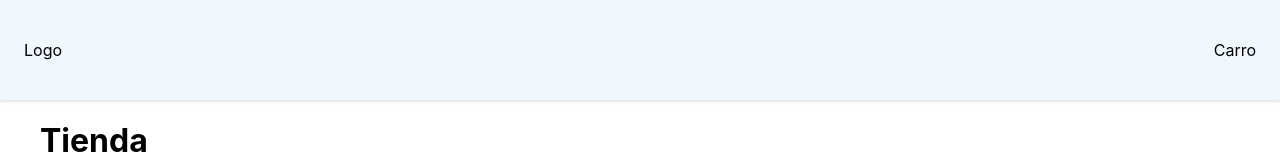
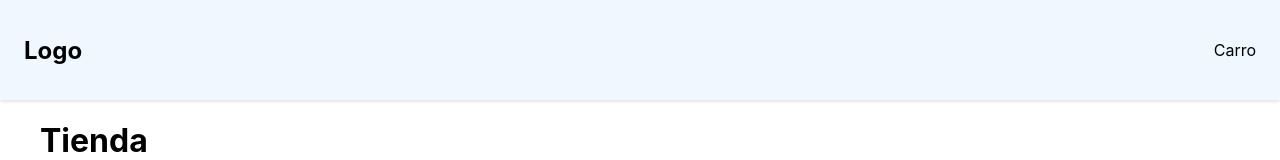
Before and after one commit to diegofernandoalayon/carro-compra, a React (Create React App) app: page / in a window 1280 px wide. Shown: the top 160 px of the page. Built offline with nearby package versions, Linux system fonts and the light colour scheme.

Commit message:
creando Logo

```diff
--- /dev/null
+++ b/src/components/Logo/index.js
@@ -0,0 +1,14 @@
+import { Component } from 'react'
+
+class Logo extends Component {
+
+  render() {
+    return(
+      <>
+        <h1>Logo</h1>
+      </>
+    )
+  }
+}
+
+export default Logo
--- a/src/components/Navbar/index.js
+++ b/src/components/Navbar/index.js
@@ -1,11 +1,12 @@
 import { Component } from 'react'
+import Logo from '../Logo'
 import './navbar.css'
 class Navbar extends Component {
 
   render() {
     return(
       <nav className='nav-bar'>
-        <p>Logo</p>
+        <Logo />
         <p>Carro</p>
       </nav>
     )
```
